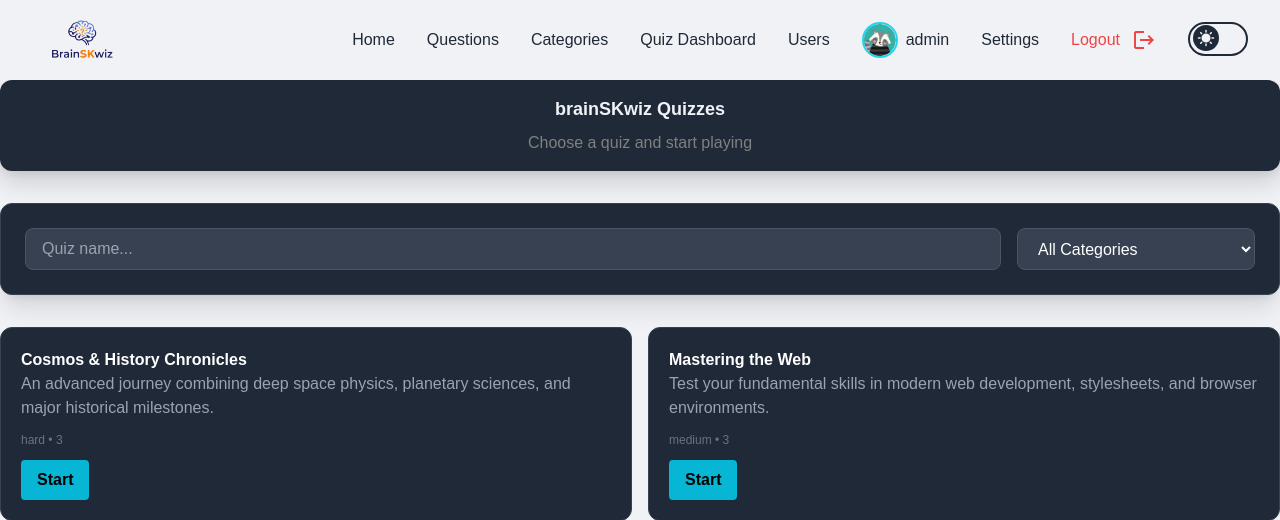
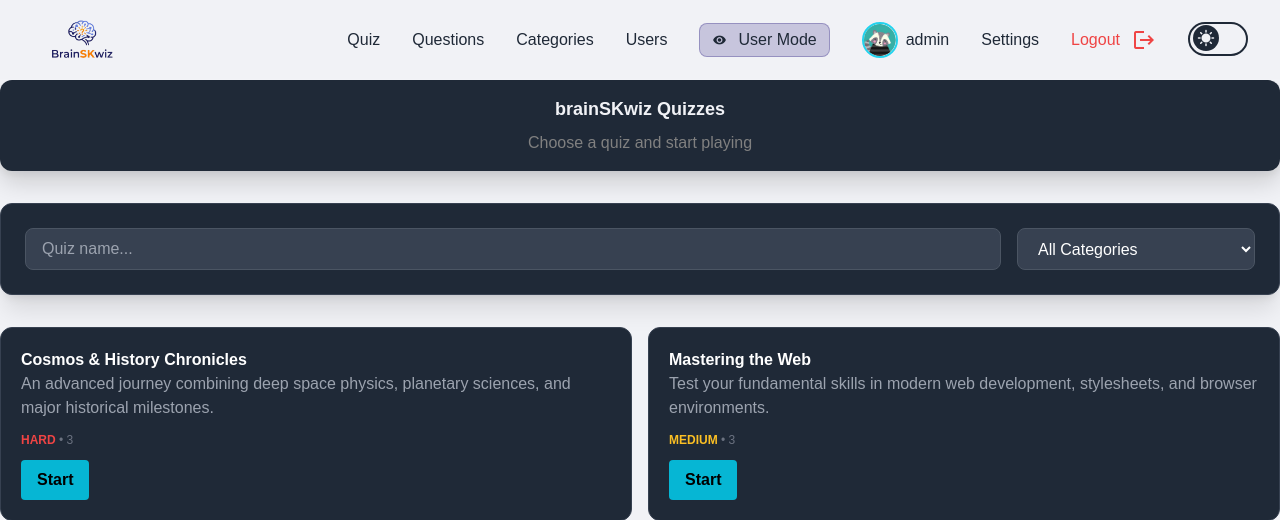
Before and after one commit to pouit777/CtrlShe, a PHP site: page /index.php in a window 1280 px wide. Shown: the top 520 px of the page. Run offline with PHP 8.4, Linux system fonts and the light colour scheme; a user stored in the database is signed in; data comes from the database, SQL or seed files in the repository; some libraries are stand-ins or nearby versions; some web fonts are replaced.

Commit message:
Change page Header

```diff
--- a/src/components/header.php
+++ b/src/components/header.php
@@ -42,7 +42,9 @@ $is_logged = isset($_SESSION['user_id']);
 
     <ul class="nav-menu" id="nav-menu">
 
-        <li><a href="/index.php">Home</a></li>
+        <?php if(!$is_admin): ?>
+            <li><a href="/index.php">Home</a></li>
+        <?php endif; ?>
 
         <?php if($is_user): ?>
             <li><a href="/index.php">History</a></li>
@@ -50,10 +52,17 @@ $is_logged = isset($_SESSION['user_id']);
         <?php endif; ?>
 
         <?php if($is_admin): ?>
+
+            <li><a href="/admin_dashboard.php">Quiz</a></li>
             <li><a href="/admin_questions.php">Questions</a></li>
             <li><a href="/admin_categories.php">Categories</a></li>
-            <li><a href="/admin_dashboard.php">Quiz Dashboard</a></li>
             <li><a href="/admin_users.php">Users</a></li>
+            <li>
+                <a href="/index.php" class="bg-primary/20 text-primary border border-primary/30 px-3 py-1 rounded-lg hover:bg-primary hover:text-white transition font-medium flex items-center gap-1">
+                    <span class="material-icons text-sm mr-2">visibility</span>
+                    User Mode
+                </a>
+            </li>
         <?php endif; ?>
 
         <?php if($is_logged): ?>
--- a/src/index.php
+++ b/src/index.php
@@ -66,24 +66,28 @@ function loadQuizzes() {
             }
 
             data.data.forEach(q => {
+                const diffColor = q.difficulty.toLowerCase() === 'hard' ? 'text-red-500 font-bold' :
+                  q.difficulty.toLowerCase() === 'medium' ? 'text-amber-400 font-semibold' :
+                  'text-emerald-400 font-semibold';
+
                 quizGrid.innerHTML += `
                     <div class="bg-gray-800 p-5 rounded-xl border border-gray-700">
                         <h2 class="text-white font-bold">${q.name}</h2>
                         <p class="text-gray-400">${q.description ?? ''}</p>
 
                         <div class="text-xs text-gray-500 mt-3">
-                            ${q.difficulty} • ${q.question_count ?? '∞'}
+                            <span class="${diffColor} uppercase">${q.difficulty}</span> • ${q.question_count ?? '∞'}
                         </div>
 
                         <a href="/game.php?quiz=${q.id}"
-                           class="inline-block mt-3 bg-cyan-500 px-4 py-2 rounded text-black font-bold">
-                           Start
+                        class="inline-block mt-3 bg-cyan-500 px-4 py-2 rounded text-black font-bold">
+                            Start
                         </a>
                     </div>
                 `;
-            });
+        });
 
-        });
+    });
 }
 
 searchInput.addEventListener('input', () => {
--- a/src/login.php
+++ b/src/login.php
@@ -65,7 +65,7 @@
             .then(data => {
                 if (data.status === 'success') {
                     // Routing Logic: Redirect target viewport location matching identity configurations
-                    window.location.href = data.role === 'admin' ? '/admin_questions.php' : '/index.php';
+                    window.location.href = data.role === 'admin' ? '/admin_dashboard.php' : '/index.php';
                 } else {
                     // Execution failure scenario: Render validation alert messages to client
                     errorDiv.textContent = data.message || "Invalid credentials.";
```
Also changed, not shown: src/game.php (+8 -0 lines).
